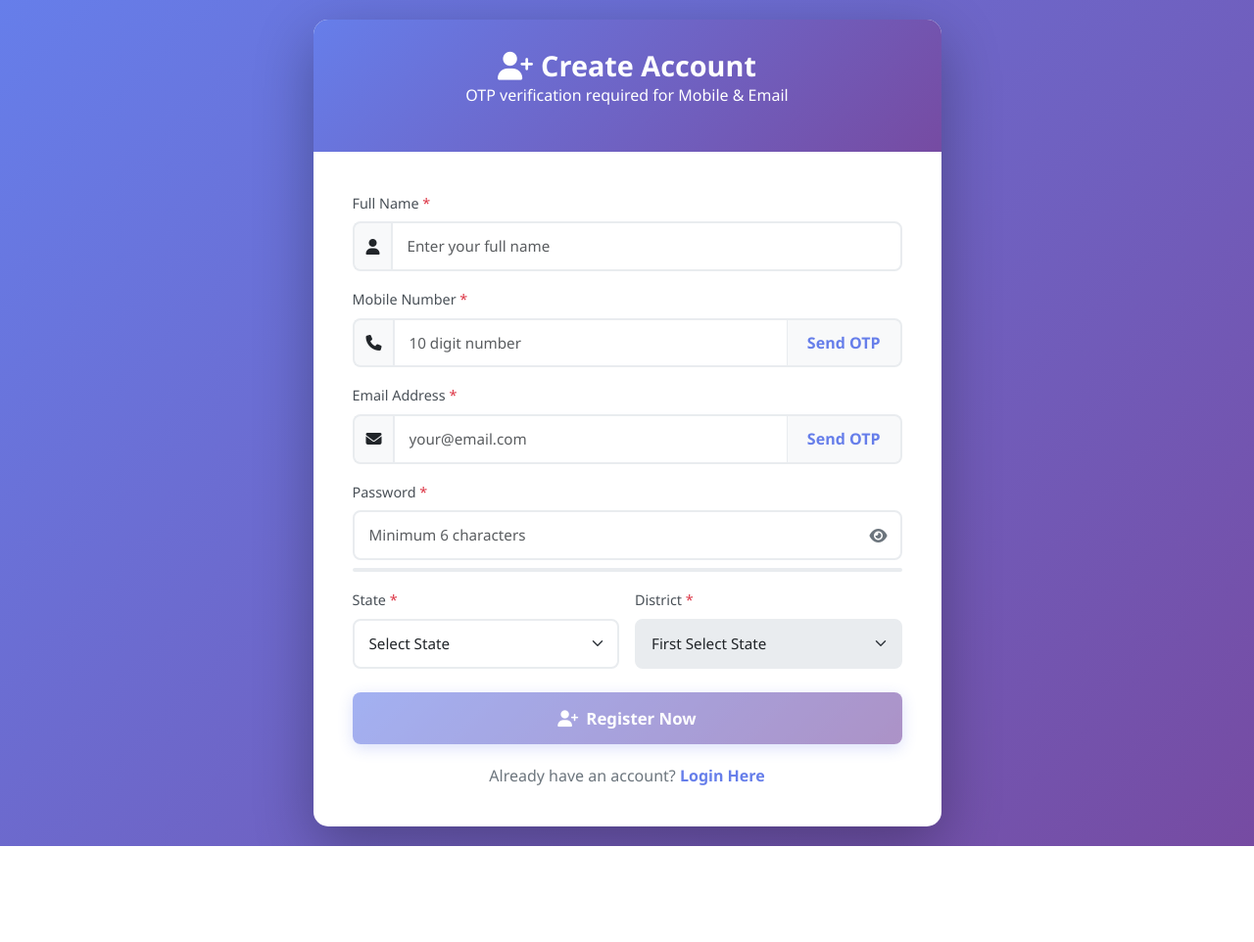
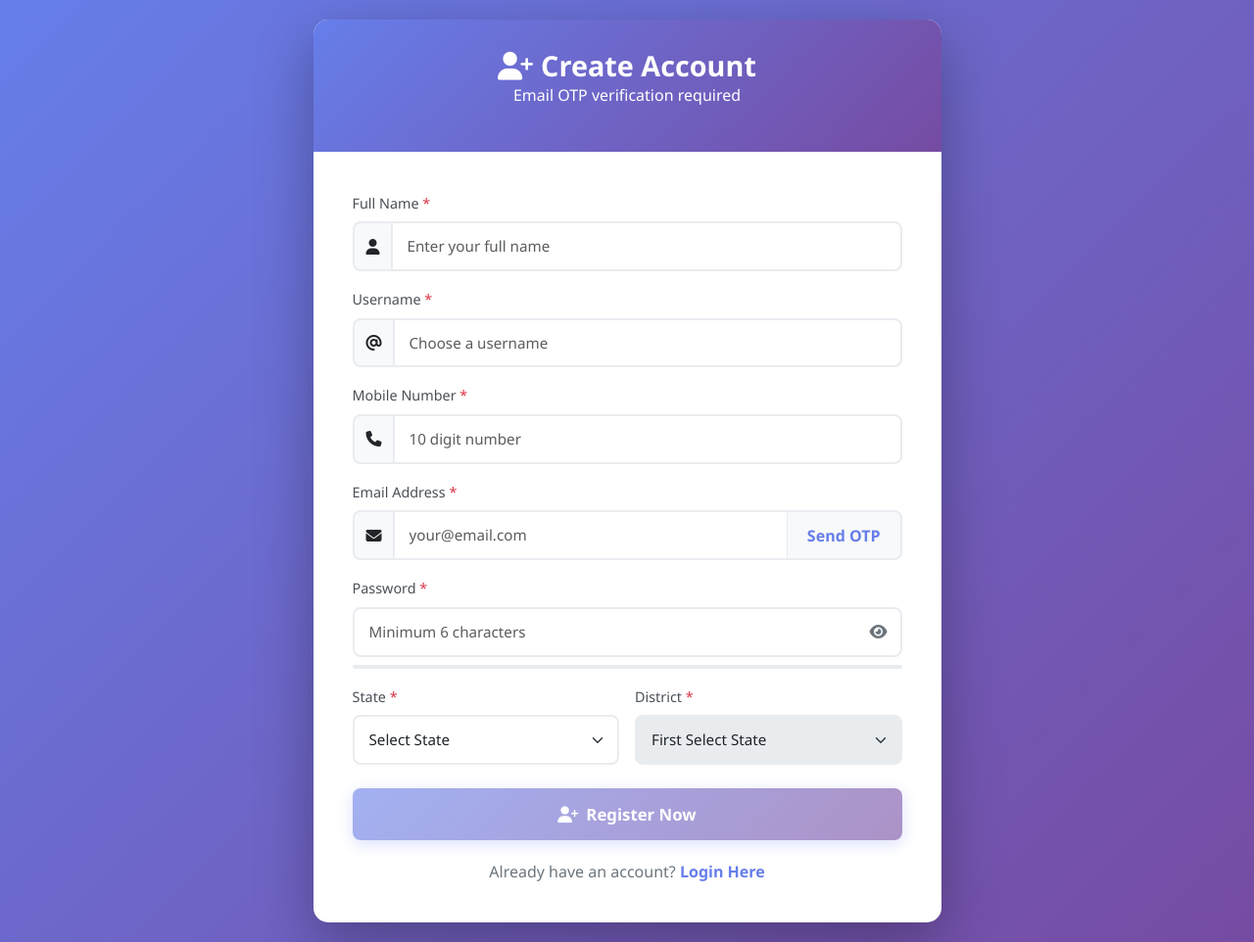
Before and after one commit to pratikshajadhav1112/python, a Flask app: page /register in a window 1280 px wide. Shown: the whole page at 98% size. Before the commit the page ends 864 px from the top, so only its background shows below. Run offline with Flask 3, Linux system fonts and the light colour scheme; some libraries are stand-ins or nearby versions.

Commit message:
Email OTP verification added

```diff
--- a/app.py
+++ b/app.py
@@ -1,34 +1,24 @@
 from flask import Flask, render_template, request, redirect, url_for, flash, session, jsonify
 from flask_wtf.csrf import CSRFProtect
 from flask_login import LoginManager, UserMixin, login_user, login_required, logout_user, current_user
-from flask_mail import Mail, Message
 from werkzeug.security import generate_password_hash, check_password_hash
 from werkzeug.utils import secure_filename
 from database import get_db, init_db
 import os
 import sqlite3
-import random
+import json
 from datetime import datetime
 
 app = Flask(__name__)
 app.secret_key = 'Linkkiwi2026'
 csrf = CSRFProtect(app)
 
-# Email Config - TUZE DETAILS ITHE BADAL
-app.config['MAIL_SERVER'] = 'smtp.gmail.com'
-app.config['MAIL_PORT'] = 587
-app.config['MAIL_USE_TLS'] = True
-app.config['MAIL_USERNAME'] = 'pratikshaj1113@gmail.com' # TUZHA GMAIL
-app.config['MAIL_PASSWORD'] = 'ytyczdmvyvzxjnpm'
-
-mail = Mail(app)
-
 # Upload folders
 UPLOAD_FOLDER_PROFILE = 'static/uploads/profile_photos'
-UPLOAD_FOLDER_ID = 'static/uploads/id_proofs'
+UPLOAD_FOLDER_EVIDENCE = 'static/uploads/evidence'
 app.config['MAX_CONTENT_LENGTH'] = 16 * 1024 * 1024
 os.makedirs(UPLOAD_FOLDER_PROFILE, exist_ok=True)
-os.makedirs(UPLOAD_FOLDER_ID, exist_ok=True)
+os.makedirs(UPLOAD_FOLDER_EVIDENCE, exist_ok=True)
 
 # Flask-Login setup
 login_manager = LoginManager()
@@ -42,11 +32,12 @@ if not os.path.exists('myproject.db'):
 
 # User class for Flask-Login
 class User(UserMixin):
-    def __init__(self, id, username, role='student', is_mobile_verified=0, is_blocked=0):
+    def __init__(self, id, username, role='student', is_mobile_verified=0, is_email_verified=0, is_blocked=0):
         self.id = id
         self.username = username
         self.role = role
         self.is_mobile_verified = is_mobile_verified
+        self.is_email_verified = is_email_verified
         self.is_blocked = is_blocked
 
 @login_manager.user_loader
@@ -61,54 +52,13 @@ def load_user(user_id):
             username=user['username'],
             role=user.get('role', 'student'),
             is_mobile_verified=user.get('is_mobile_verified', 0),
+            is_email_verified=user.get('is_email_verified', 0),
             is_blocked=user.get('is_blocked', 0)
         )
     return None
 
 def allowed_file(filename):
-    return '.' in filename and filename.rsplit('.', 1)[1].lower() in {'png', 'jpg', 'jpeg', 'gif'}
-
-def generate_otp():
-    return str(random.randint(100000, 999999))
-
-def send_otp_email(email, otp):
-    """Email var OTP pathvato"""
-    try:
-        msg = Message(
-            subject="LinkKiwi OTP Verification",
-            sender=app.config['MAIL_USERNAME'],
-            recipients=[email]
-        )
-
-        msg.html = f"""
-        <html>
-        <body style="font-family: Arial, sans-serif; padding: 20px; background: #f5f5f5;">
-            <div style="max-width: 600px; margin: auto; background: white; border-radius: 10px; overflow: hidden; box-shadow: 0 2px 10px rgba(0,0,0,0.1);">
-                <div style="background: linear-gradient(135deg, #667eea 0%, #764ba2 100%); padding: 30px; text-align: center;">
-                    <h1 style="color: white; margin: 0;">LinkKiwi</h1>
-                </div>
-                <div style="padding: 40px 30px;">
-                    <h2 style="color: #333; margin-top: 0;">Email Verification</h2>
-                    <p style="color: #666; font-size: 16px;">Your verification code is:</p>
-                    <div style="background: linear-gradient(135deg, #667eea 0%, #764ba2 100%); color: white; padding: 20px; text-align: center; border-radius: 8px; margin: 25px 0;">
-                        <h1 style="margin: 0; letter-spacing: 8px; font-size: 32px;">{otp}</h1>
-                    </div>
-                    <p style="color: #666; font-size: 14px;">This OTP is valid for 5 minutes.</p>
-                    <p style="color: #999; font-size: 12px; margin-top: 30px; padding-top: 20px; border-top: 1px solid #eee;">
-                        If you didn't request this, please ignore this email. Do not share this OTP.
-                    </p>
-                </div>
-            </div>
-        </body>
-        </html>
-        """
-
-        mail.send(msg)
-        print(f"OTP {otp} sent to {email}")
-        return True
-    except Exception as e:
-        print(f"Email Error: {e}")
-        return False
+    return '.' in filename and filename.rsplit('.', 1)[1].lower() in {'png', 'jpg', 'jpeg', 'gif', 'mp4', 'mp3', 'wav'}
 
 DUMMY_REPORTS = [
     {
@@ -142,8 +92,17 @@ def register():
         email = request.form.get('email', '').strip()
         mobile = request.form.get('mobile', '').strip()
         password = request.form.get('password', '').strip()
+        state = request.form.get('state', '').strip()
+        district = request.form.get('district', '').strip()
 
-        if not all([name, username, email, mobile, password]):
+        # EmailJS ne verify zalela asel
+        email_verified = request.form.get('email_verified') == '1'
+
+        if not email_verified:
+            flash('Please verify Email first!', 'error')
+            return redirect(url_for('register'))
+
+        if not all([name, username, email, mobile, password, state, district]):
             flash('All fields are required!', 'error')
             return redirect(url_for('register'))
 
@@ -156,7 +115,7 @@ def register():
             return redirect(url_for('register'))
 
         conn = get_db()
-        existing_user = conn.execute('SELECT * FROM users WHERE username = ? OR email = ? OR mobile = ?',
+        existing_user = conn.execute('SELECT * FROM users WHERE username =? OR email =? OR mobile =?',
                                      (username, email, mobile)).fetchone()
 
         if existing_user:
@@ -164,62 +123,23 @@ def register():
             conn.close()
             return redirect(url_for('register'))
 
-        # Profile photo optional
-        profile_photo = request.files.get('profile_photo')
-        profile_path = ''
-
-        if profile_photo and profile_photo.filename!= '' and allowed_file(profile_photo.filename):
-            profile_filename = secure_filename(f"{datetime.now().timestamp()}_{profile_photo.filename}")
-            profile_path = os.path.join(UPLOAD_FOLDER_PROFILE, profile_filename)
-            profile_photo.save(profile_path)
-
         hashed_pw = generate_password_hash(password)
-        otp = generate_otp()
 
         conn.execute('''INSERT INTO users
-                     (name, username, email, mobile, password, profile_photo,
-                      signup_ip, signup_user_agent, mobile_otp, otp_generated_at, role, is_mobile_verified)
-                     VALUES (?,?,?,?,?,?,?,?,?,?,?,?)''',
-                     (name, username, email, mobile, hashed_pw, profile_path,
+                     (name, username, email, mobile, password,
+                      signup_ip, signup_user_agent, role, is_email_verified, is_mobile_verified)
+                     VALUES (?,?,?,?,?,?,?,?,?,?)''',
+                     (name, username, email, mobile, hashed_pw,
                       request.remote_addr, request.headers.get('User-Agent'),
-                      otp, datetime.now(), 'student', 0))
+                      'student', 1, 0)) # Email verified=1, Mobile=0 skip
 
-        user_id = conn.execute('SELECT last_insert_rowid()').fetchone()[0]
         conn.commit()
         conn.close()
 
-        # FIXED: send_otp_email - small letters
-        if send_otp_email(email, otp):
-            flash(f'Registration successful! OTP sent to {email}. Check inbox & spam.', 'success')
-        else:
-            flash('Registration successful but failed to send OTP. Contact admin.', 'warning')
-
-        return redirect(url_for('verify_otp', user_id=user_id))
+        flash('Registration successful! You can login now.', 'success')
+        return redirect(url_for('login'))
 
     return render_template('register.html')
-
-@app.route('/verify_otp/<int:user_id>', methods=['GET', 'POST'])
-def verify_otp(user_id):
-    conn = get_db()
-    user = conn.execute('SELECT * FROM users WHERE id = ?', (user_id,)).fetchone()
-    if not user:
-        conn.close()
-        flash('User not found!', 'error')
-        return redirect(url_for('register'))
-
-    if request.method == 'POST':
-        entered_otp = request.form['otp']
-        if user['mobile_otp'] == entered_otp:
-            conn.execute('UPDATE users SET is_mobile_verified = 1, mobile_otp = NULL WHERE id = ?', (user_id,))
-            conn.commit()
-            conn.close()
-            flash('Email verified! Now you can login.', 'success')
-            return redirect(url_for('login'))
-        else:
-            flash('Invalid OTP. Try again.', 'danger')
-
-    conn.close()
-    return render_template('verify_otp.html', email=user['email'])
 
 @app.route('/login', methods=['GET', 'POST'])
 def login():
@@ -231,7 +151,7 @@ def login():
         password = request.form.get('password', '').strip()
 
         conn = get_db()
-        user_row = conn.execute('SELECT * FROM users WHERE username = ?', (username,)).fetchone()
+        user_row = conn.execute('SELECT * FROM users WHERE username =?', (username,)).fetchone()
         conn.close()
 
         if user_row:
@@ -239,15 +159,16 @@ def login():
             if user.get('is_blocked', 0):
                 flash('Your account has been blocked. Contact admin.', 'danger')
                 return redirect(url_for('login'))
-            if not user['is_mobile_verified']:
+            if not user['is_email_verified']:
                 flash('Please verify your email first.', 'warning')
-                return redirect(url_for('verify_otp', user_id=user['id']))
+                return redirect(url_for('login'))
             if check_password_hash(user['password'], password):
                 user_obj = User(
                     id=user['id'],
                     username=user['username'],
                     role=user.get('role', 'student'),
                     is_mobile_verified=user.get('is_mobile_verified', 0),
+                    is_email_verified=user.get('is_email_verified', 0),
                     is_blocked=user.get('is_blocked', 0)
                 )
                 login_user(user_obj)
@@ -270,7 +191,6 @@ def logout():
     flash('Logged out successfully!', 'success')
     return redirect(url_for('login'))
 
-# ============ PROTECTED ROUTES ============
 @app.route('/')
 @login_required
 def home():
@@ -295,17 +215,42 @@ def submit_report():
         college_name = request.form.get('college_name', '').strip()
         report_date = request.form.get('report_date', '').strip()
         description = request.form.get('description', '').strip()
+        incident_state = request.form.get('incident_state', '').strip()
+        incident_district = request.form.get('incident_district', '').strip()
+        incident_city = request.form.get('incident_city', '').strip()
 
         if not exam_name or not subject_name or not college_name:
             flash('Exam Name, Subject Name and College Name are required!', 'error')
             return redirect(url_for('form'))
 
+        # Evidence files handle kar
+        evidence_files = request.files.getlist('evidence')
+        photos, videos, audios = [], [], []
+
+        for file in evidence_files:
+            if file and file.filename!= '' and allowed_file(file.filename):
+                filename = secure_filename(f"{datetime.now().timestamp()}_{file.filename}")
+                filepath = os.path.join(UPLOAD_FOLDER_EVIDENCE, filename)
+                file.save(filepath)
+
+                ext = filename.rsplit('.', 1)[1].lower()
+                if ext in {'png', 'jpg', 'jpeg', 'gif'}:
+                    photos.append(filepath)
+                elif ext == 'mp4':
+                    videos.append(filepath)
+                elif ext in {'mp3', 'wav'}:
+                    audios.append(filepath)
+
         conn = get_db()
         conn.execute(
             '''INSERT INTO entries
-               (user_id, exam_name, subject_name, college_name, report_date, description)
-               VALUES (?,?,?,?,?,?)''',
-            (current_user.id, exam_name, subject_name, college_name, report_date, description)
+               (user_id, exam_name, subject_name, college_name, report_date, description,
+                incident_state, incident_district, incident_city,
+                photos, videos, audios)
+               VALUES (?,?,?,?,?,?,?,?,?,?,?,?)''',
+            (current_user.id, exam_name, subject_name, college_name, report_date, description,
+             incident_state, incident_district, incident_city,
+             json.dumps(photos), json.dumps(videos), json.dumps(audios))
         )
         conn.commit()
         conn.close()
@@ -321,7 +266,6 @@ def submit_report():
 @login_required
 def search_page():
     conn = get_db()
-
     colleges = [row[0] for row in conn.execute(
         'SELECT DISTINCT college_name FROM entries WHERE college_name IS NOT NULL AND college_name!= "" ORDER BY college_name'
     ).fetchall()]
@@ -341,7 +285,6 @@ def view_report(id):
     conn = get_db()
     conn.row_factory = sqlite3.Row
     report = conn.execute('SELECT * FROM entries WHERE id =?', (id,)).fetchone()
-    files = conn.execute('SELECT * FROM entry_files WHERE entry_id =?', (id,)).fetchall()
 
     if report is None:
         conn.close()
@@ -349,7 +292,9 @@ def view_report(id):
         return redirect(url_for('report_list'))
 
     report_dict = dict(report)
-    report_dict['files'] = [dict(f) for f in files]
+    report_dict['photos'] = json.loads(report_dict['photos']) if report_dict['photos'] else []
+    report_dict['videos'] = json.loads(report_dict['videos']) if report_dict['videos'] else []
+    report_dict['audios'] = json.loads(report_dict['audios']) if report_dict['audios'] else []
     conn.close()
 
     report_dict['display_id'] = f"ELD-{report_dict['id']:03d}"
@@ -456,15 +401,7 @@ def report_list():
                          search=search,
                          sort_by=sort_by,
                          order=order)
-@app.route('/notifications')
-@login_required
-def notifications():
-    notifs = Notification.query.filter_by(user_id=current_user.id).order_by(Notification.created_at.desc()).all()
-    # Mark as read
-    for n in notifs:
-        n.is_read = True
-    db.session.commit()
-    return render_template('notifications.html', notifications=notifs)
+
 @app.errorhandler(404)
 def page_not_found(e):
     return render_template("404.html"), 404
--- a/templates/register.html
+++ b/templates/register.html
@@ -1,10 +1,9 @@
-
 <!DOCTYPE html>
 <html lang="en">
 <head>
     <meta charset="UTF-8">
     <meta name="viewport" content="width=device-width, initial-scale=1.0">
-    <title>Register | LinkKiwi</title>
+    <title>Register | Prashan</title>
     <link href="https://cdn.jsdelivr.net/npm/bootstrap@5.3.2/dist/css/bootstrap.min.css" rel="stylesheet">
     <link rel="stylesheet" href="https://cdnjs.cloudflare.com/ajax/libs/font-awesome/6.5.1/css/all.min.css">
     <style>
@@ -57,7 +56,7 @@
         }
    .form-control:focus,.form-select:focus {
             border-color: #667eea;
-            box-shadow: 0 0.2rem rgba(102, 126, 234, 0.15);
+            box-shadow: 0 0 0 0.2rem rgba(102, 126, 234, 0.15);
         }
    .input-group-text {
             background: #f8f9fa;
@@ -165,6 +164,10 @@
      .card-header { padding: 25px; }
         }
     </style>
+    <script src="https://cdn.jsdelivr.net/npm/@emailjs/browser@3/dist/email.min.js"></script>
+    <script>
+        emailjs.init("__vt3rSpl7DkoctBi");
+    </script>
 </head>
 <body>
     <div class="container">
@@ -173,7 +176,7 @@
                 <div class="register-card">
                     <div class="card-header">
                         <h3><i class="fas fa-user-plus me-2"></i>Create Account</h3>
-                        <p>OTP verification required for Mobile & Email</p>
+                        <p>Email OTP verification required</p>
                     </div>
 
                     <div class="card-body">
@@ -202,26 +205,24 @@
                                 <div class="invalid-feedback">Please enter your full name</div>
                             </div>
 
-                            <!-- Mobile with OTP -->
+                            <!-- Username -->
+                            <div class="mb-3">
+                                <label class="form-label">Username <span class="required">*</span></label>
+                                <div class="input-group">
+                                    <span class="input-group-text"><i class="fas fa-at"></i></span>
+                                    <input type="text" class="form-control" name="username" placeholder="Choose a username" required>
+                                </div>
+                                <div class="invalid-feedback">Please enter username</div>
+                            </div>
+
+                            <!-- Mobile -->
                             <div class="mb-3">
                                 <label class="form-label">Mobile Number <span class="required">*</span></label>
                                 <div class="input-group">
                                     <span class="input-group-text"><i class="fas fa-phone"></i></span>
                                     <input type="tel" class="form-control" name="mobile" id="mobile" placeholder="10 digit number" pattern="[6-9][0-9]{9}" maxlength="10" required>
-                                    <button type="button" class="btn btn-otp" id="sendMobileOtp">Send OTP</button>
                                 </div>
-                                <div class="otp-verified" id="mobileVerified"><i class="fas fa-check-circle"></i>Mobile Verified</div>
                                 <div class="invalid-feedback">Enter valid 10-digit mobile number</div>
-                            </div>
-
-                            <!-- Mobile OTP Input -->
-                            <div class="mb-3" id="mobileOtpBox" style="display:none;">
-                                <label class="form-label">Mobile OTP <span class="required">*</span></label>
-                                <div class="input-group">
-                                    <span class="input-group-text"><i class="fas fa-key"></i></span>
-                                    <input type="text" class="form-control" name="mobile_otp" id="mobileOtp" placeholder="Enter 6 digit OTP" maxlength="6">
-                                    <button type="button" class="btn btn-otp" id="verifyMobileOtp">Verify</button>
-                                </div>
                             </div>
 
                             <!-- Email with OTP -->
@@ -259,7 +260,7 @@
                                 <div class="invalid-feedback">Password must be at least 6 characters</div>
                             </div>
 
-                            <!-- FIXED: State & District -->
+                            <!-- State & District -->
                             <div class="row g-3 mb-4">
                                 <div class="col-md-6">
                                     <label class="form-label">State <span class="required">*</span></label>
@@ -306,7 +307,6 @@
                                 </div>
                             </div>
 
-                            <input type="hidden" name="mobile_verified" id="mobileVerifiedFlag" value="0">
                             <input type="hidden" name="email_verified" id="emailVerifiedFlag" value="0">
 
                             <button type="submit" class="btn-register" id="registerBtn" disabled>
@@ -386,93 +386,64 @@
             fill.style.background = strength <= 40? '#dc3545' : strength <= 60? '#ffc107' : '#198754';
         });
 
-        // Mobile OTP Flow
-        document.getElementById('sendMobileOtp').addEventListener('click', function() {
-            const mobile = document.getElementById('mobile').value;
-            if (!/^[6-9][0-9]{9}$/.test(mobile)) {
-                alert('Enter valid 10-digit mobile number');
-                return;
-            }
-            fetch('/send-mobile-otp', {
-                method: 'POST',
-                headers: {'Content-Type': 'application/json'},
-                body: JSON.stringify({mobile: mobile})
-            }).then(r => r.json()).then(data => {
-                if (data.success) {
-                    document.getElementById('mobileOtpBox').style.display = 'block';
-                    this.disabled = true;
-                    this.textContent = 'Sent';
-                } else {
-                    alert(data.message);
-                }
-            });
-        });
-
-        document.getElementById('verifyMobileOtp').addEventListener('click', function() {
-            const otp = document.getElementById('mobileOtp').value;
-            const mobile = document.getElementById('mobile').value;
-            fetch('/verify-mobile-otp', {
-                method: 'POST',
-                headers: {'Content-Type': 'application/json'},
-                body: JSON.stringify({mobile: mobile, otp: otp})
-            }).then(r => r.json()).then(data => {
-                if (data.success) {
-                    document.getElementById('mobileVerified').style.display = 'block';
-                    document.getElementById('mobileOtpBox').style.display = 'none';
-                    document.getElementById('mobileVerifiedFlag').value = '1';
-                    checkAllVerified();
-                } else {
-                    alert('Invalid OTP');
-                }
-            });
-        });
-
-        // Email OTP Flow
+        // Email OTP Flow - EmailJS
         document.getElementById('sendEmailOtp').addEventListener('click', function() {
             const email = document.getElementById('email').value;
+            const btn = this;
+
             if (!/^[^\s@]+@[^\s@]+\.[^\s@]+$/.test(email)) {
                 alert('Enter valid email address');
                 return;
             }
-            fetch('/send-email-otp', {
-                method: 'POST',
-                headers: {'Content-Type': 'application/json'},
-                body: JSON.stringify({email: email})
-            }).then(r => r.json()).then(data => {
-                if (data.success) {
+
+            // 6 digit OTP generate
+            const otp = Math.floor(100000 + Math.random() * 900000);
+            sessionStorage.setItem('email_otp', otp);
+            sessionStorage.setItem('email_otp_email', email);
+
+            btn.disabled = true;
+            btn.textContent = 'Sending...';
+
+            emailjs.send("service_a441io4", "template_avty214", {
+                to_email: email,
+                otp_code: otp,
+                from_name: "LinkKiwi"
+            }).then(function(response) {
+                console.log('SUCCESS!', response.status, response.text);
                 document.getElementById('emailOtpBox').style.display = 'block';
-                    this.disabled = true;
-                    this.textContent = 'Sent';
-                } else {
-                    alert(data.message);
-                }
+                btn.textContent = 'Sent';
+                alert('OTP sent to ' + email + '. Check Inbox & Spam folder.');
+            }, function(error) {
+                console.log('FAILED...', error);
+                btn.disabled = false;
+                btn.textContent = 'Send OTP';
+                alert('Failed to send OTP: ' + error.text);
             });
         });
 
         document.getElementById('verifyEmailOtp').addEventListener('click', function() {
             const otp = document.getElementById('emailOtp').value;
             const email = document.getElementById('email').value;
-            fetch('/verify-email-otp', {
-                method: 'POST',
-                headers: {'Content-Type': 'application/json'},
-                body: JSON.stringify({email: email, otp: otp})
-            }).then(r => r.json()).then(data => {
-                if (data.success) {
+            const storedOtp = sessionStorage.getItem('email_otp');
+            const storedEmail = sessionStorage.getItem('email_otp_email');
+
+            if (otp === storedOtp && email === storedEmail) {
                 document.getElementById('emailVerified').style.display = 'block';
                 document.getElementById('emailOtpBox').style.display = 'none';
                 document.getElementById('emailVerifiedFlag').value = '1';
+                sessionStorage.removeItem('email_otp');
+                sessionStorage.removeItem('email_otp_email');
                 checkAllVerified();
+                alert('Email Verified Successfully!');
             } else {
-                    alert('Invalid OTP');
+                alert('Invalid OTP. Try again.');
             }
         });
-        });
 
-        // Enable Register button only after both OTP verified
+        // Enable Register button only after Email verified
         function checkAllVerified() {
-            const mobileOk = document.getElementById('mobileVerifiedFlag').value === '1';
             const emailOk = document.getElementById('emailVerifiedFlag').value === '1';
-            document.getElementById('registerBtn').disabled =!(mobileOk && emailOk);
+            document.getElementById('registerBtn').disabled =!emailOk;
         }
 
         // Mobile digits only
```
Lines whose indentation alone changed are shown as unchanged.
